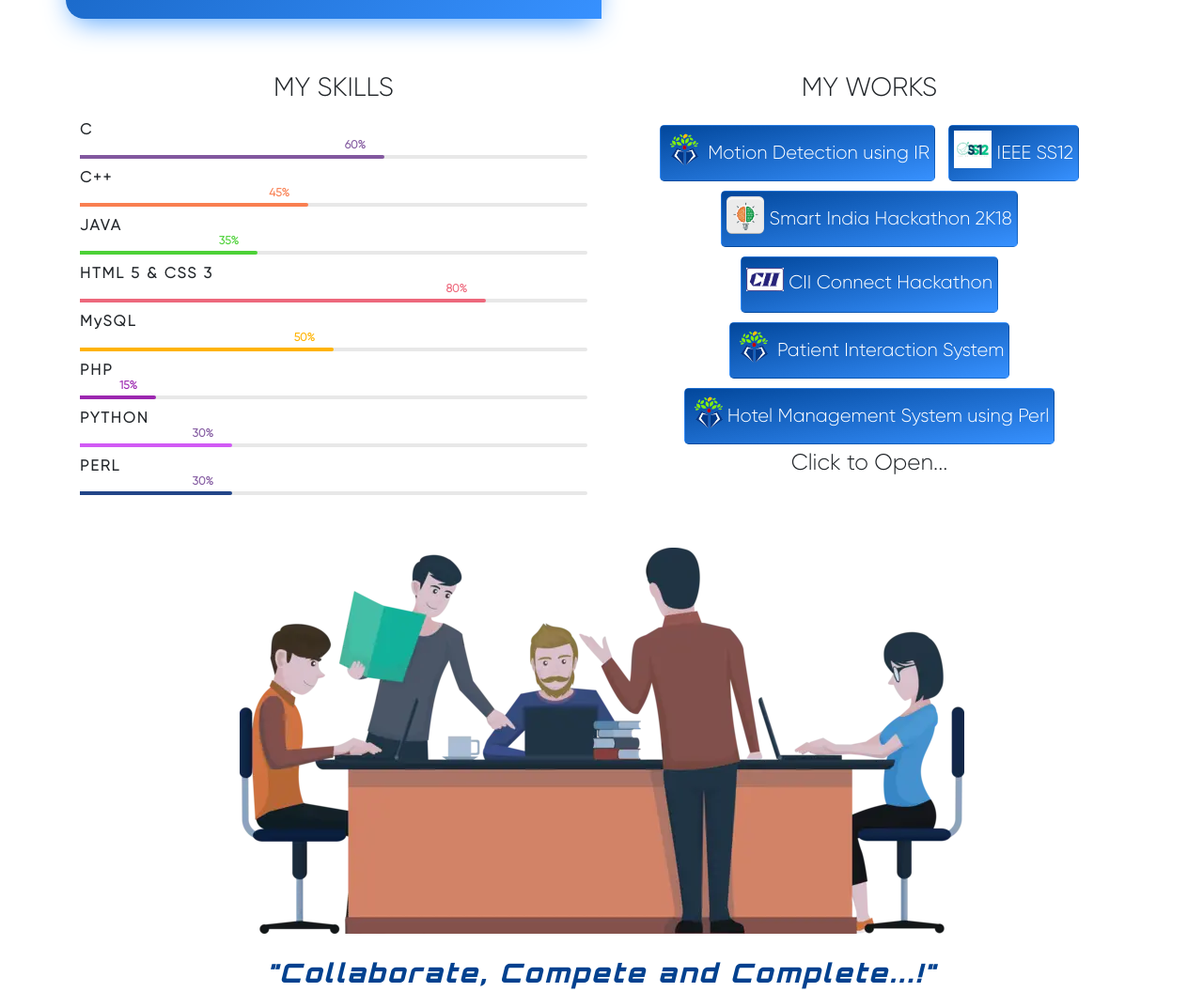
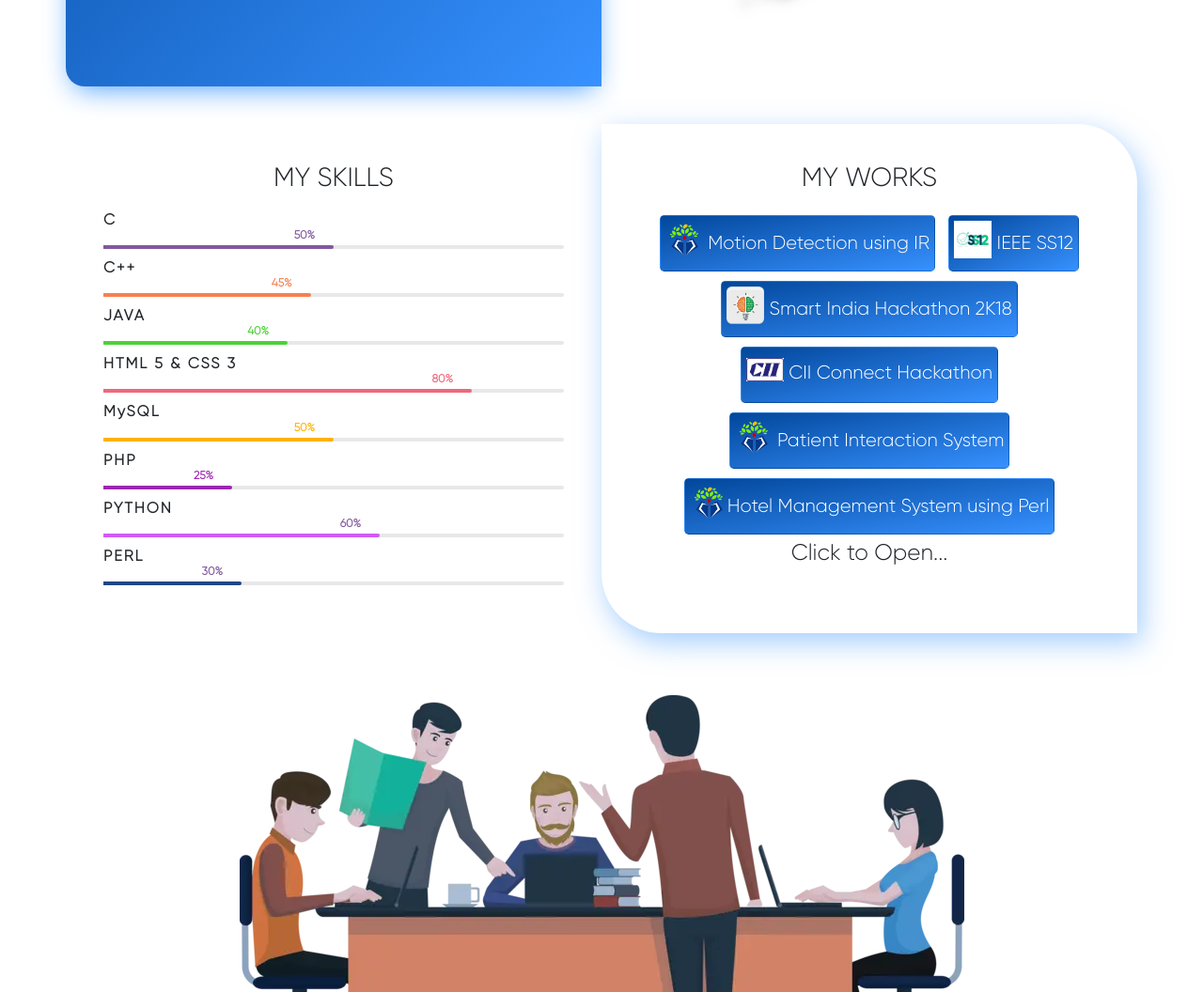
Before and after one commit to DhanakotiS/dhanakotis.github.io, a plain HTML site: page index.html in a window 1280 px wide. Shown: the part 1232-2288 px from the top of the page at 94% size. Drawn offline with nearby package versions, Linux system fonts and the light colour scheme.

Commit message:
Minor design Changes

```diff
--- a/index.html
+++ b/index.html
@@ -9,9 +9,9 @@
 	<meta name="Keywords" content="webdesign, portfolio, webdesigner portfolio, developer portfolio, student, computerscience student, java developer, computer science">
 	<meta name="Description" content="Portfolio of Dhanakoti, a final year Computer Science and Engineering Student with enthusiasm to learn about new technologies">
 	<link rel="stylesheet" href="https://stackpath.bootstrapcdn.com/bootstrap/4.2.1/css/bootstrap.min.css" integrity="sha384-GJzZqFGwb1QTTN6wy59ffF1BuGJpLSa9DkKMp0DgiMDm4iYMj70gZWKYbI706tWS" crossorigin="anonymous">
-	<link href="https://fonts.googleapis.com/css?family=Orbitron:900&display=swap" rel="stylesheet">
+	<link rel="stylesheet" href="https://fonts.googleapis.com/css?family=Orbitron:900&display=swap">
 	<link rel="stylesheet" href="https://use.fontawesome.com/releases/v5.7.1/css/all.css" integrity="sha384-fnmOCqbTlWIlj8LyTjo7mOUStjsKC4pOpQbqyi7RrhN7udi9RwhKkMHpvLbHG9Sr" crossorigin="anonymous">
-	<link rel="canonical" href="https://dhanakoti.tk" />
+	<link rel="canonical" href="https://dhanakoti.me" />
 	<link rel="stylesheet" type="text/css" media="screen" href="main.css" />
 
 	<script src="https://code.jquery.com/jquery-3.3.1.slim.min.js" integrity="sha384-q8i/X+965DzO0rT7abK41JStQIAqVgRVzpbzo5smXKp4YfRvH+8abtTE1Pi6jizo" crossorigin="anonymous"></script>
@@ -74,16 +74,14 @@
 				<img src="imgs/self1.webp" class="persona img-fluid" height="580" width="380" alt="photo">
 			</div>
 		</div>
-		<div class="col-lg-12 col-xs-12" style="height: 7vh;" id="skills">
-		</div>
 <!--Progress Bar-->
-		<div class="row">
-			<div class="explorer col-lg-6 col-md-12 col-sm-12 col-xs-12">
+		<div class="row" style="top:5vh; position: relative;">
+			<div class="explorer col-lg-6 col-md-12 col-sm-12 col-xs-12" style="padding: 5vh;">
 				<h3 style="text-align:center;">MY SKILLS</h3>
 
 				<h3 class="progressbar-title">C</h3>
             	<div class="progress">
-                	<div class="progress-bar" style="width: 60%; background: #82589F;"><span style="color: #82589F;">60%</span></div>
+                	<div class="progress-bar" style="width: 50%; background: #82589F;"><span style="color: #82589F;">50%</span></div>
                 </div>
 
                 <h3 class="progressbar-title">C++</h3>
@@ -93,7 +91,7 @@
 
                 <h3 class="progressbar-title">JAVA</h3>
             	<div class="progress">
-                	<div class="progress-bar" style="width: 35%; background: #4cd137;"><span style="color: #4cd137;">35%</span></div>
+                	<div class="progress-bar" style="width: 40%; background: #4cd137;"><span style="color: #4cd137;">40%</span></div>
                 </div>
 
 				<h3 class="progressbar-title">HTML 5 & CSS 3</h3>
@@ -108,12 +106,12 @@
 
                 <h3 class="progressbar-title">PHP</h3>
             	<div class="progress">
-                	<div class="progress-bar" style="width: 15%; background: #9c27b0;"><span style="color: #9c27b0;">15%</span></div>
+                	<div class="progress-bar" style="width: 28%; background: #9c27b0;"><span style="color: #9c27b0;">25%</span></div>
                 </div>
 
 				<h3 class="progressbar-title">PYTHON</h3>
             	<div class="progress">
-                	<div class="progress-bar" style="width: 30%; background: rgb(209, 90, 245);"><span style="color: #82589F;">30%</span></div>
+                	<div class="progress-bar" style="width: 60%; background: rgb(209, 90, 245);"><span style="color: #82589F;">60%</span></div>
 				</div>
 
 				<h3 class="progressbar-title">PERL</h3>
--- a/main.css
+++ b/main.css
@@ -95,18 +95,20 @@
     background-image: linear-gradient(to bottom right,rgb(2, 71, 155) , rgba(4, 117, 255, 0.795));
     color: white;
     border-radius: 0px 20px 0px 20px;
-    padding: 20px;
+    padding: 5vh;
     box-shadow: 0px 10px 30px -8px rgb(73, 157, 253);
 }
 .persona{
     width: 100%;
     display: block;
+    position: relative;
+    top: 5vh;
     border-radius: 10px;
     margin-left: auto;
     margin-right: auto;
 }
 .explorer{
-    padding-bottom: 30px;
+    padding: 3vh;
 }
 .progressbar-title{
     font-size: 16px;
@@ -137,6 +139,11 @@
 }
 @keyframes animate-positive{
     50% { width: 25%; }
+}
+#myworks{
+    padding: 5vh;
+    box-shadow: 5px 10px 30px 0 rgba(73, 157, 253, .5);
+    border-radius: 0 5vw;
 }
 .modal-title{
     color: black;
@@ -180,7 +187,7 @@
     text-align: center;
 }
 .collaborate{
-    padding-bottom: 2vw;
+    margin: 10vh 0 5vh;
 }
 .collaborate img{
     padding:2vw;
```
